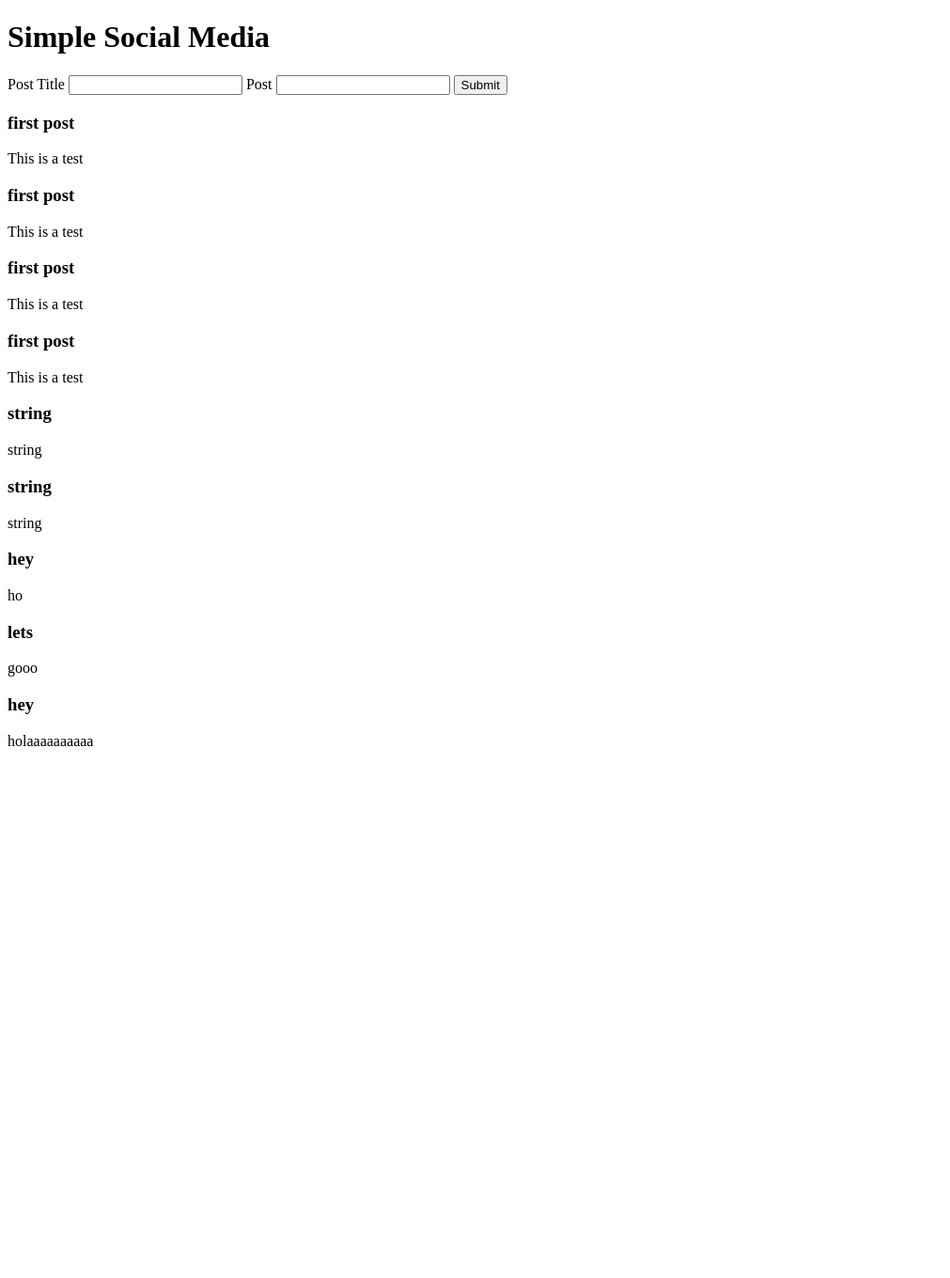
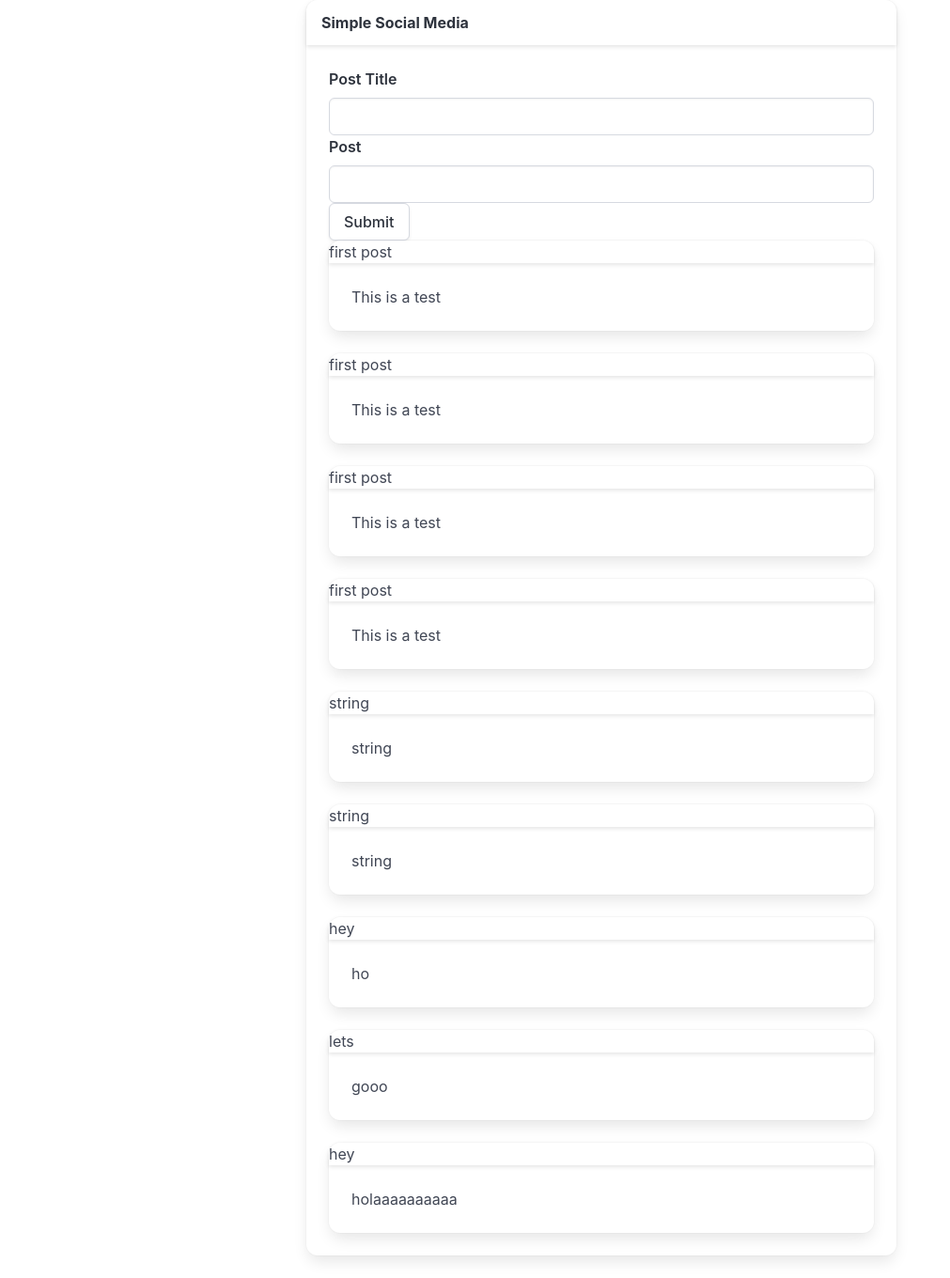
Before and after one commit to rbc33/social-fastapi-htmx, a FastAPI app: page / in a window 1280 px wide. Shown: the whole page at 94% size, without its empty margins (0-1011 px from the left). Before the commit the page ends 794 px from the top, so only its background shows below. Run offline with FastAPI, Linux system fonts and the light colour scheme; some libraries are stand-ins or nearby versions.

Commit message:
lesson 3

```diff
--- a/templates/index.html
+++ b/templates/index.html
@@ -3,11 +3,20 @@
   <head>
     <meta charset="UTF-8" />
     <meta name="viewport" content="width=device-width, initial-scale=1.0" />
-
+    <link
+      rel="stylesheet"
+      href="https://cdn.jsdelivr.net/npm/bulma@1.0.2/css/bulma.min.css"
+    />
     <title>Simple Social Media</title>
   </head>
   <body>
-    <h1>Simple Social Media</h1>
+    <div class="columns">
+      <div class="column is-half is-offset-one-quarter">
+        <div class="card">
+          <header class="card-header">
+            <p class="card-header-title">Simple Social Media</p>
+          </header>
+          <div class="card-content">
             <form
               hx-post="/posts"
               hx-trigger="submit"
@@ -15,13 +24,22 @@
               hx-swap="innerHTML"
               hx-ext="json-enc"
             >
-      <label>Post Title</label>
-      <input type="text" name="post_title" />
-      <label>Post</label>
-      <input type="text" name="post_text" />
-      <input type="submit" />
+              <label class="label">Post Title</label>
+              <input type="text" name="post_title" class="input" />
+              <label class="label">Post</label>
+              <input type="text" name="post_text" class="input" />
+              <input type="submit" class="button" />
             </form>
-    <div id="posts" hx-trigger="load" hx-get="/posts" hx-swap="innerHTML"></div>
+            <div
+              id="posts"
+              hx-trigger="load"
+              hx-get="/posts"
+              hx-swap="innerHTML"
+            ></div>
+          </div>
+        </div>
+      </div>
+    </div>
     <script
       src="https://unpkg.com/htmx.org@2.0.2"
       integrity="sha384-Y7hw+L/jvKeWIRRkqWYfPcvVxHzVzn5REgzbawhxAuQGwX1XWe70vji+VSeHOThJ"
--- a/templates/posts.html
+++ b/templates/posts.html
@@ -1,4 +1,10 @@
 {% for post in posts %}
-<h3>{{ post.post_title }}</h3>
-<p>{{ post.post_text }}</p>
+<div class="card">
+  <header class="card-header">
+    <h3>{{ post.post_title }}</h3>
+  </header>
+  <div class="card-content">
+    <p>{{ post.post_text }}</p>
+  </div>
+</div>
 {% endfor %}
```
Also changed, not shown: social.db. Lines whose indentation alone changed are shown as unchanged.
